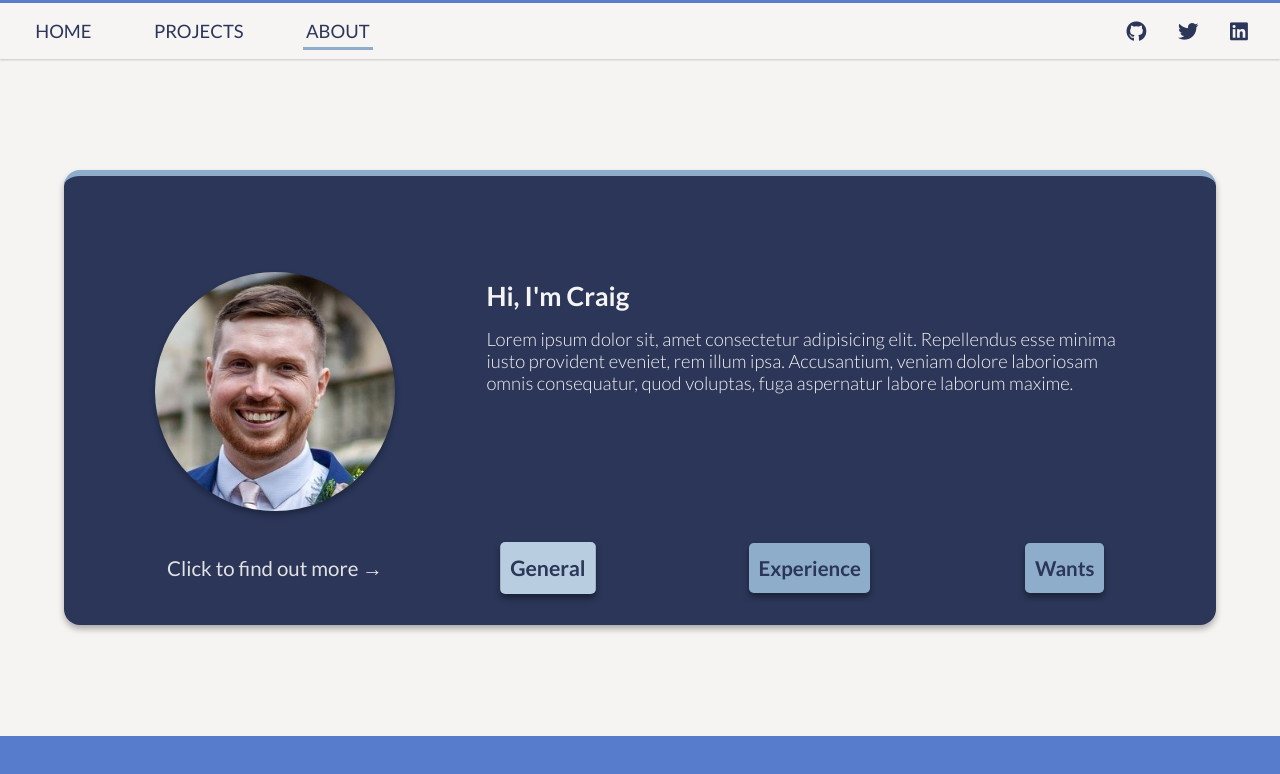
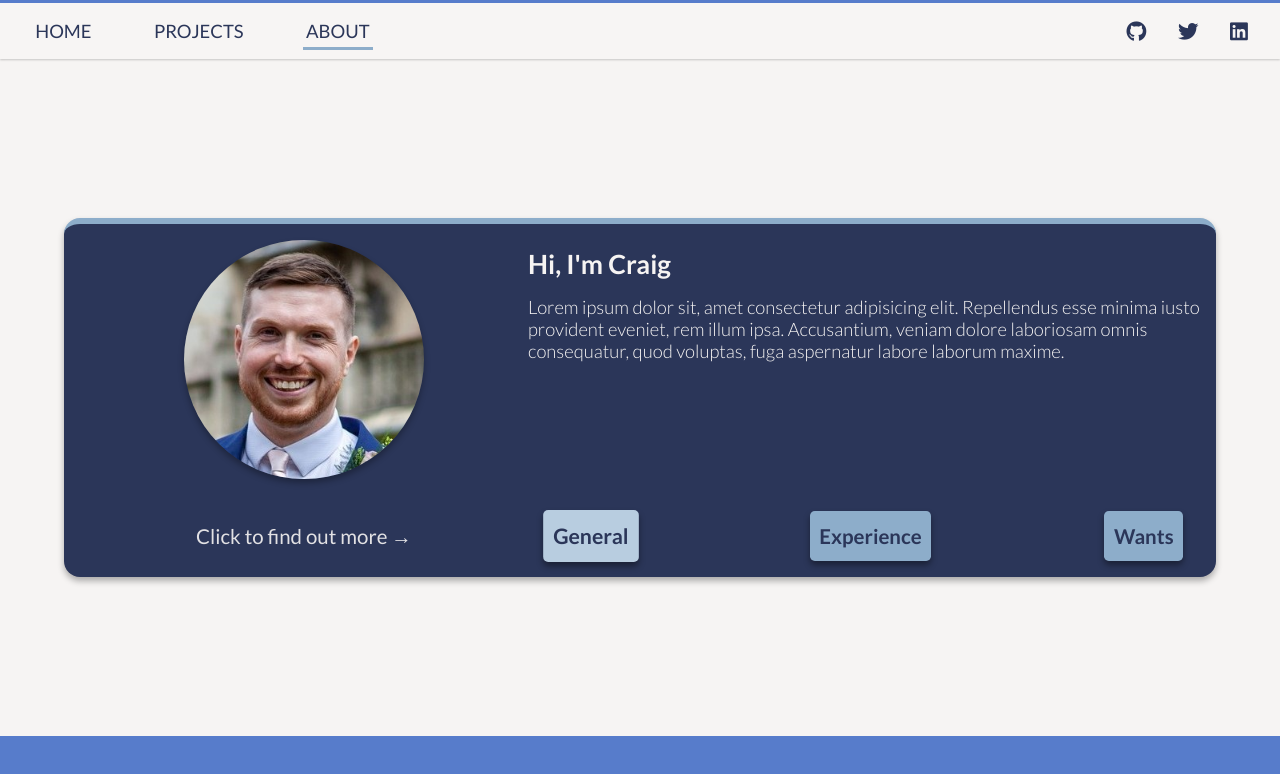
Before and after one commit to AlphaPentagon/portfolio, a React (Create React App) app in the folder portfolio/: page /about in a window 1280 px wide. Shown: the top 774 px of the page. Built offline with nearby package versions, Linux system fonts and the light colour scheme.

Commit message:
Update AboutMe.css
Updated column css

```diff
--- a/portfolio/src/components/AboutMe/AboutMe.css
+++ b/portfolio/src/components/AboutMe/AboutMe.css
@@ -1,13 +1,13 @@
 .aboutMe {
   display: grid;
-  grid-template-rows: 1fr 1.2fr 1fr 1fr;
+  grid-template-rows: repeat(4, 1fr);
   justify-items: center;
   align-items: center;
   row-gap: 1rem;
   width: min(100%, 1200px);
-  padding-top: 6rem;
-  padding-bottom: 2rem;
-  padding-right: 6rem;
+  padding-top: 1em;
+  padding-bottom: 1rem;
+  padding-inline: 1rem;
   background-color: var(--dark-bg-colour);
   color: var(--light-text-colour);
   border-radius: 1rem;
@@ -147,7 +147,7 @@
 }
 
 .aboutMe-button-container {
-  grid-column-start: 2;
+ /* grid-column-start: 2;*/
   display: flex;
   flex-direction: row;
   justify-content: space-between;
```
